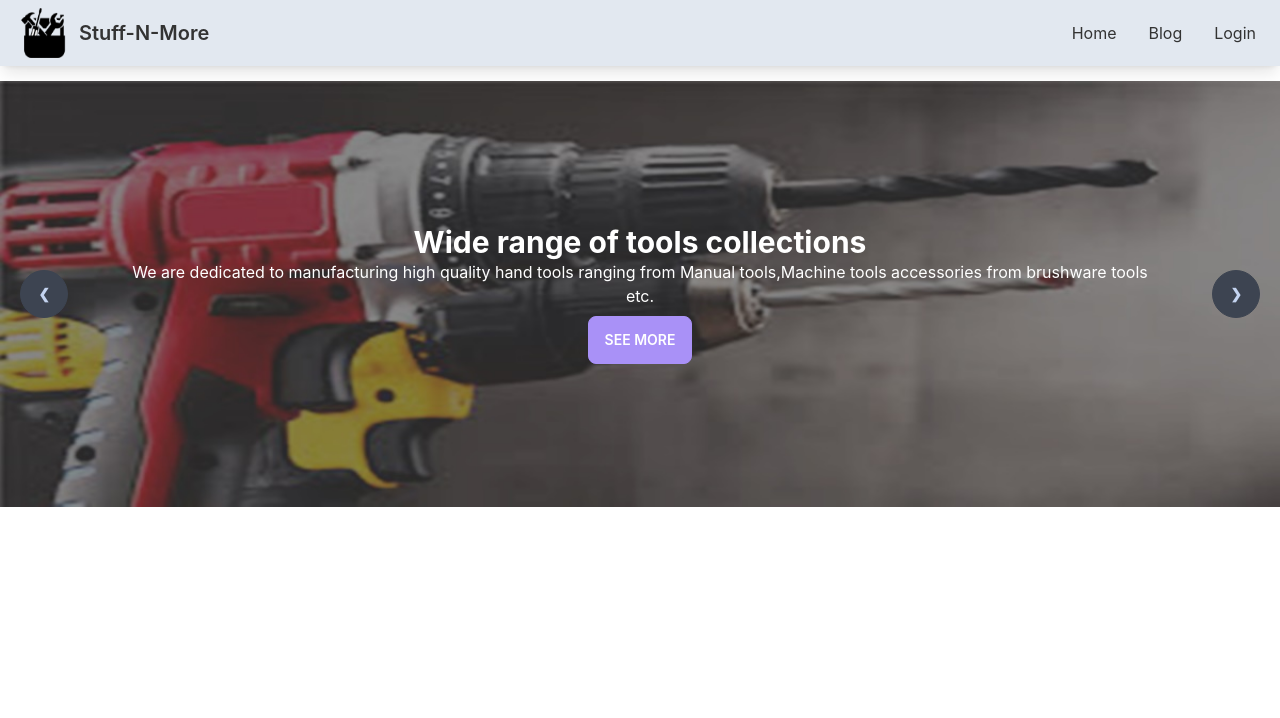
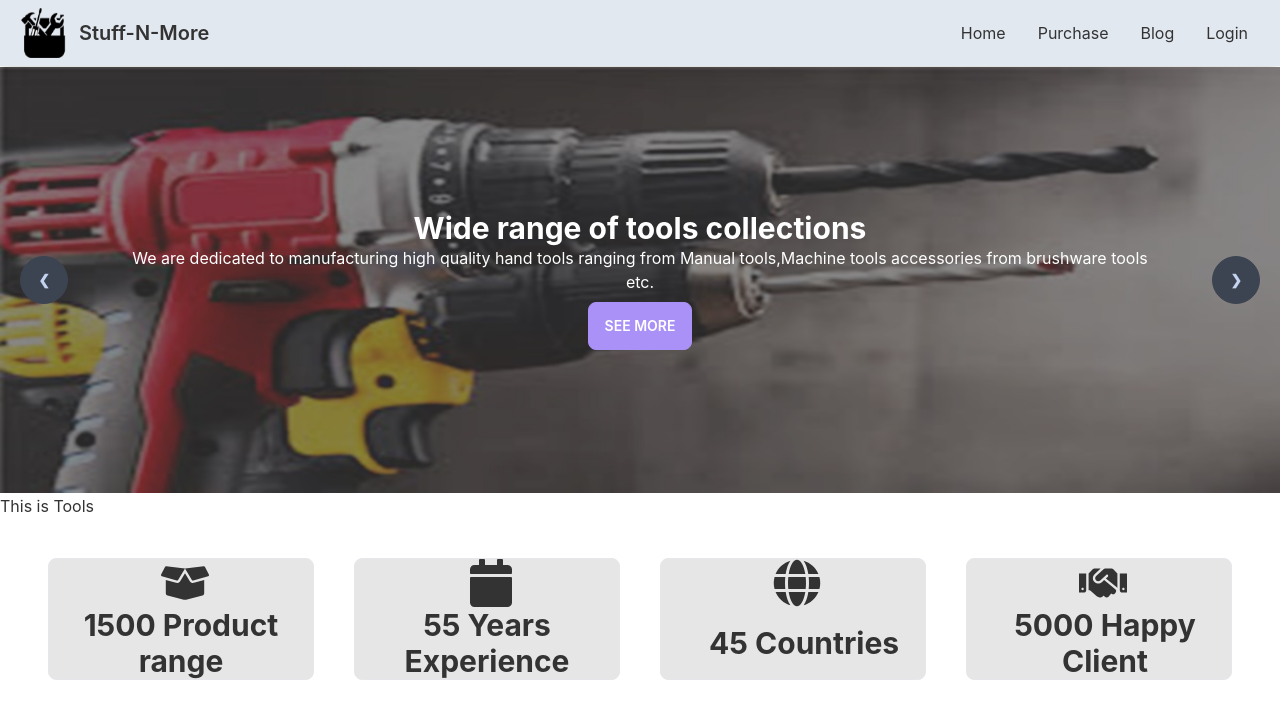
Before and after one commit to PranoySarker/Staff-n-More-client-side, a React (Create React App) app: page / in a window 1280 px wide. Shown: the top 718 px of the page. Built offline with nearby package versions, Linux system fonts and the light colour scheme.

Commit message:
summary created

```diff
--- a/package.json
+++ b/package.json
@@ -9,6 +9,7 @@
     "daisyui": "^2.15.0",
     "react": "^18.1.0",
     "react-dom": "^18.1.0",
+    "react-icons": "^4.3.1",
     "react-router-dom": "^6.3.0",
     "react-scripts": "5.0.1",
     "web-vitals": "^2.1.4"
--- a/src/Pages/Home/Banner.js
+++ b/src/Pages/Home/Banner.js
@@ -4,7 +4,7 @@ import drill from '../../assets/images/Drill.jpg';
 
 const Banner = () => {
     return (
-        <div className="carousel mt-20 w-full z-40">
+        <div className="carousel w-full">
             <div id="slide1" className="carousel-item relative w-full d-flex justify-center items-center">
                 <img src={drill} className="w-full" />
                 <div className="absolute flex justify-between transform -translate-y-1/2 left-5 right-5 top-1/2">
--- a/src/Pages/Home/Home.js
+++ b/src/Pages/Home/Home.js
@@ -1,10 +1,14 @@
 import React from 'react';
 import Banner from './Banner';
+import Summary from './Summary';
+import Tools from './Tools';
 
 const Home = () => {
     return (
         <div>
             <Banner></Banner>
+            <Tools></Tools>
+            <Summary></Summary>
         </div>
     );
 };
--- /dev/null
+++ b/src/Pages/Home/Summary.js
@@ -0,0 +1,27 @@
+import React from 'react';
+import { FaBoxOpen, FaCalendar, FaGlobe, FaHandshake } from "react-icons/fa";
+
+const Summary = () => {
+    return (
+        <div className='px-12 my-10 grid grid-cols-1 md:grid-cols-2 lg:grid-cols-4 gap-10'>
+            <div className='border rounded-lg text-center bg-base-200 flex flex-wrap '>
+                <h2 className='text-5xl lg:ml-28'><FaBoxOpen /></h2>
+                <h2 className='text-3xl font-bold'>1500 Product range</h2>
+            </div>
+            <div className='border rounded-lg text-center bg-base-200 flex flex-wrap'>
+                <h2 className='text-5xl lg:ml-28'><FaCalendar /></h2>
+                <h2 className='text-3xl font-bold'>55 Years Experience</h2>
+            </div>
+            <div className='border rounded-lg  text-center bg-base-200 flex flex-wrap'>
+                <h2 className='text-5xl lg:ml-28'><FaGlobe /></h2>
+                <h2 className='text-3xl font-bold ml-12'>45 Countries</h2>
+            </div>
+            <div className='border rounded-lg  text-center bg-base-200 flex flex-wrap'>
+                <h2 className='text-5xl lg:ml-28'><FaHandshake /></h2>
+                <h2 className='text-3xl font-bold ml-3'>5000 Happy Client</h2>
+            </div>
+        </div>
+    );
+};
+
+export default Summary;
--- /dev/null
+++ b/src/Pages/Home/Tools.js
@@ -0,0 +1,11 @@
+import React from 'react';
+
+const Tools = () => {
+    return (
+        <div>
+            <h1>This is Tools</h1>
+        </div>
+    );
+};
+
+export default Tools;
--- /dev/null
+++ b/src/shared/Footer.js
@@ -0,0 +1,11 @@
+import React from 'react';
+
+const Footer = () => {
+    return (
+        <div>
+            <h2>This is Footer</h2>
+        </div>
+    );
+};
+
+export default Footer;
--- a/src/shared/Header.js
+++ b/src/shared/Header.js
@@ -5,11 +5,12 @@ import logo from '../assets/images/logo.png';
 const Header = () => {
     const menuItem = <>
         <li><Link to='/'>Home</Link></li>
+        <li><Link to='/purchase'>Purchase</Link></li>
         <li><Link to='/blog'>Blog</Link></li>
         <li><Link to='/login'>Login</Link></li>
     </>
     return (
-        <div className="navbar bg-slate-200 shadow-lg fixed top-0 z-50">
+        <div className="navbar bg-slate-200 shadow-lg z-50">
             <div className="navbar-start">
                 <div className="dropdown">
                     <label tabindex="0" className="btn btn-ghost lg:hidden">
@@ -23,7 +24,7 @@ const Header = () => {
                 <a className="btn btn-ghost normal-case text-xl p-0">Stuff-N-More</a>
             </div>
             <div className="navbar-end hidden lg:flex">
-                <ul className="menu menu-horizontal p-0">
+                <ul className="menu menu-horizontal p-0 px-2">
                     {menuItem}
                 </ul>
             </div>
```
Also changed, not shown: 1 other file (tests, documents, lock files or other folders).
